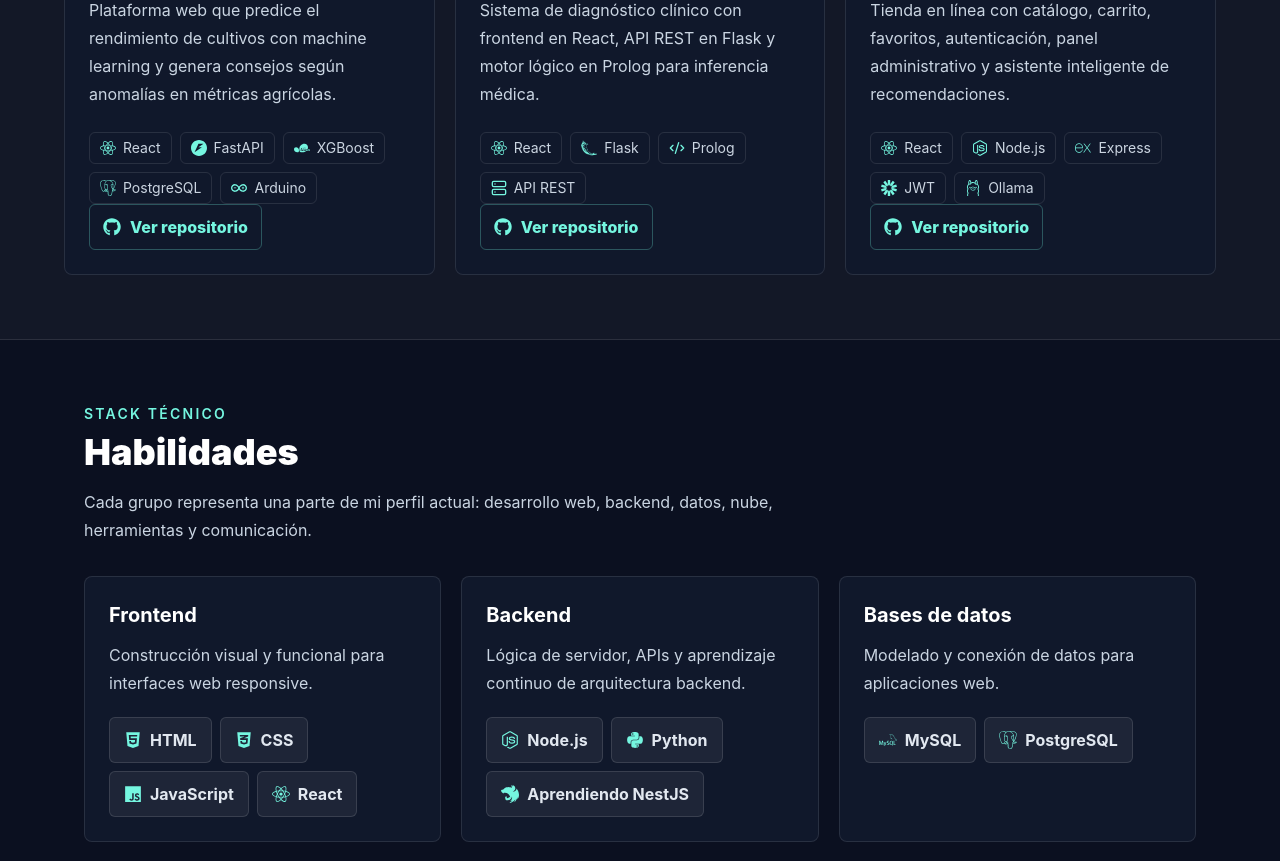
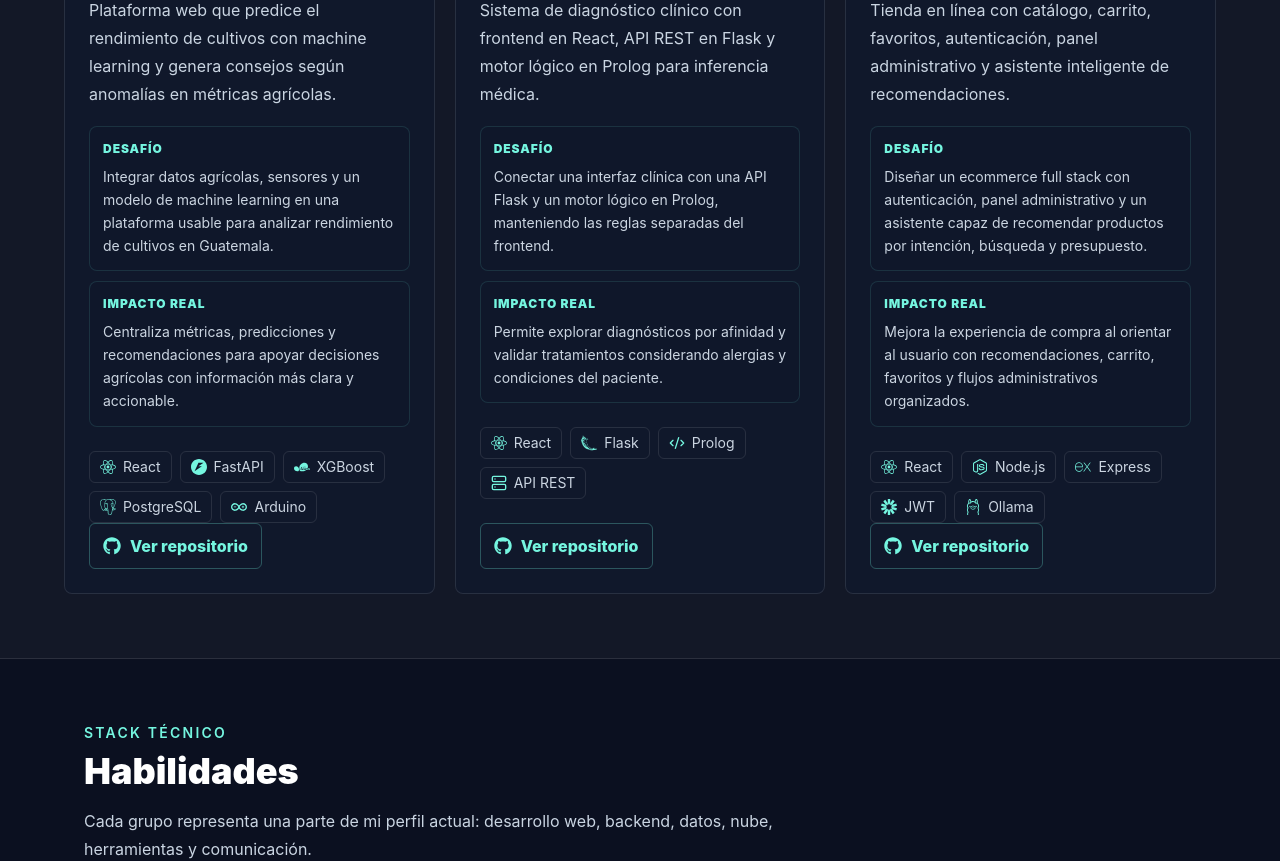
Before and after one commit to joshi20022021/CV_2026, a React (Vite) app: page / in a window 1280 px wide. Shown: the part 1660-2521 px from the top of the page. Built offline with nearby package versions, Linux system fonts and the light colour scheme.

Commit message:
Add project challenge and impact

```diff
--- a/src/App.css
+++ b/src/App.css
@@ -510,6 +510,36 @@ a {
   padding: 10px 13px;
 }
 
+.project-insights {
+  display: grid;
+  gap: 10px;
+  margin-top: 18px;
+}
+
+.project-insight {
+  background: rgba(15, 23, 42, 0.5);
+  border: 1px solid rgba(117, 246, 224, 0.12);
+  border-radius: 8px;
+  padding: 13px;
+}
+
+.project-insight span {
+  color: #75f6e0;
+  display: block;
+  font-size: 12px;
+  font-weight: 900;
+  letter-spacing: 0.08em;
+  margin-bottom: 7px;
+  text-transform: uppercase;
+}
+
+.project-insight p {
+  color: #cbd5e1;
+  font-size: 14px;
+  line-height: 1.65;
+  margin: 0;
+}
+
 .project-stack-pill {
   align-items: center;
   border: 1px solid rgba(255, 255, 255, 0.1);
--- a/src/App.jsx
+++ b/src/App.jsx
@@ -132,6 +132,10 @@ function App() {
       type: 'Tesis / Machine Learning',
       description:
         'Plataforma web que predice el rendimiento de cultivos con machine learning y genera consejos según anomalías en métricas agrícolas.',
+      challenge:
+        'Integrar datos agrícolas, sensores y un modelo de machine learning en una plataforma usable para analizar rendimiento de cultivos en Guatemala.',
+      impact:
+        'Centraliza métricas, predicciones y recomendaciones para apoyar decisiones agrícolas con información más clara y accionable.',
       stack: ['React', 'FastAPI', 'XGBoost', 'PostgreSQL', 'Arduino'],
       repo: 'https://github.com/joshi20022021/PROYECTO_AGROCLIMA_TESIS',
       preview: 'frontend',
@@ -149,6 +153,10 @@ function App() {
       type: 'Sistema experto',
       description:
         'Sistema de diagnóstico clínico con frontend en React, API REST en Flask y motor lógico en Prolog para inferencia médica.',
+      challenge:
+        'Conectar una interfaz clínica con una API Flask y un motor lógico en Prolog, manteniendo las reglas separadas del frontend.',
+      impact:
+        'Permite explorar diagnósticos por afinidad y validar tratamientos considerando alergias y condiciones del paciente.',
       stack: ['React', 'Flask', 'Prolog', 'API REST'],
       repo: 'https://github.com/joshi20022021/IA1_1S2026_202112012',
       preview: 'backend',
@@ -164,6 +172,10 @@ function App() {
       type: 'Full stack / Recomendaciones',
       description:
         'Tienda en línea con catálogo, carrito, favoritos, autenticación, panel administrativo y asistente inteligente de recomendaciones.',
+      challenge:
+        'Diseñar un ecommerce full stack con autenticación, panel administrativo y un asistente capaz de recomendar productos por intención, búsqueda y presupuesto.',
+      impact:
+        'Mejora la experiencia de compra al orientar al usuario con recomendaciones, carrito, favoritos y flujos administrativos organizados.',
       stack: ['React', 'Node.js', 'Express', 'JWT', 'Ollama'],
       repo: 'https://github.com/joshi20022021/TIENDA_INTELIGENTE',
       preview: 'fullstack',
@@ -430,6 +442,16 @@ function App() {
                 </div>
                 <h3 className="mt-5 text-2xl font-bold">{project.title}</h3>
                 <p className="mt-4 leading-7 text-slate-300">{project.description}</p>
+                <div className="project-insights">
+                  <div className="project-insight">
+                    <span>Desafío</span>
+                    <p>{project.challenge}</p>
+                  </div>
+                  <div className="project-insight">
+                    <span>Impacto real</span>
+                    <p>{project.impact}</p>
+                  </div>
+                </div>
                 <div className="mt-6 flex flex-wrap gap-2">
                   {project.stack.map((item) => {
                     const StackIcon = stackIcons[item] ?? Code2
```
